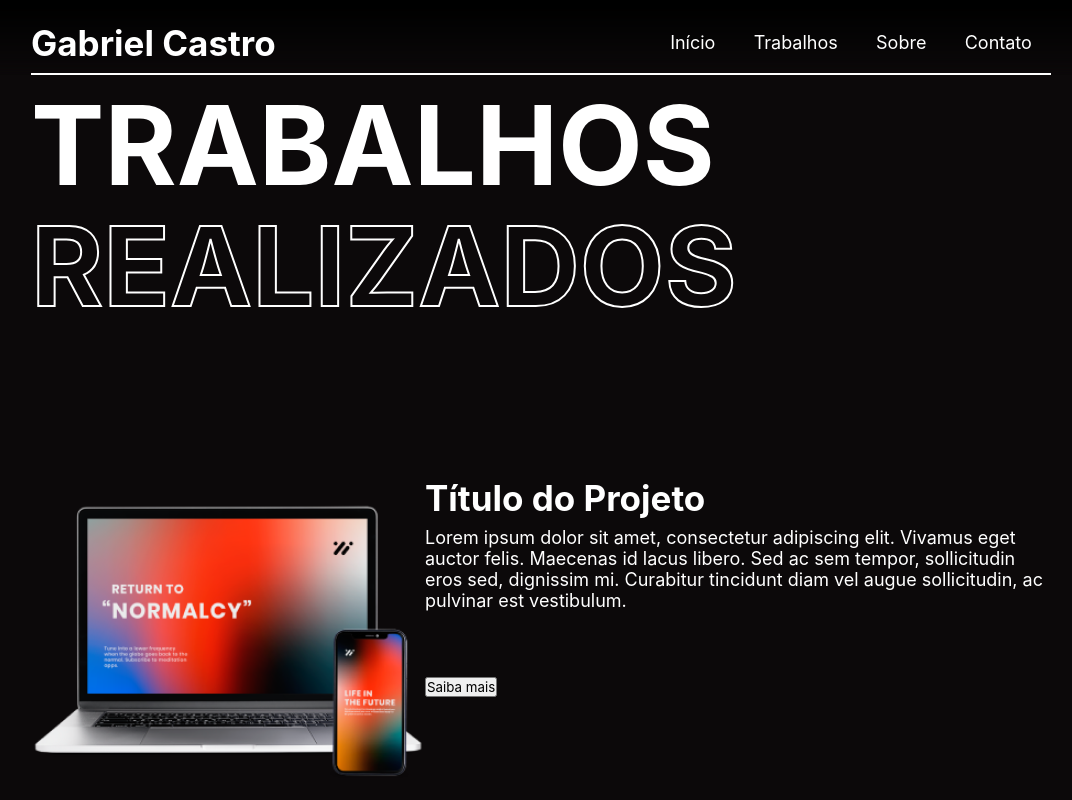
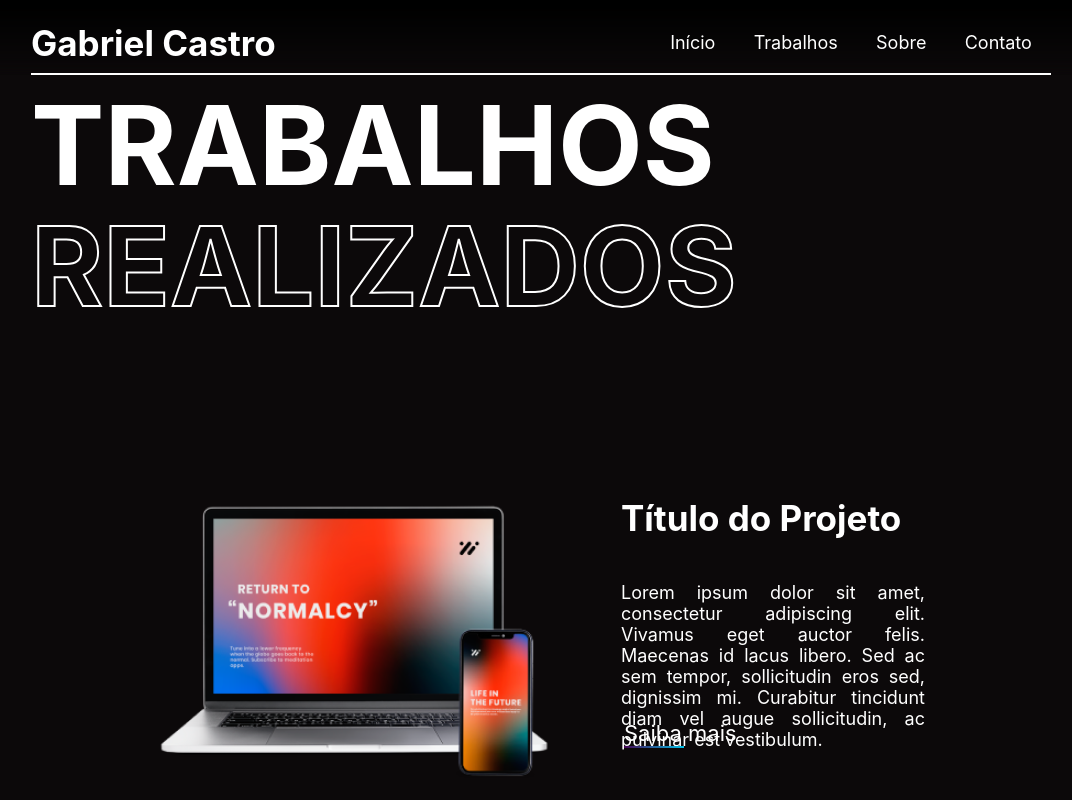
Before and after one commit to GabrielCastro-dev/my-portifolio, a React (Create React App) app: page /works in a window 1280 px wide. Shown: the top 800 px of the page, without its empty margins (99-1171 px from the left). Built offline with nearby package versions, Linux system fonts and the light colour scheme.

Commit message:
prject styling

```diff
--- a/src/components/Project/Project.jsx
+++ b/src/components/Project/Project.jsx
@@ -1,13 +1,16 @@
+import Button from '../Button/Button';
 import './Project.scss';
 
 function Project({image, title, description}) {
     return (
-        <div className="project">
-            <img src={image} alt="Imagem do Projeto" />
-            <div>
-                <h2>{title}</h2>
-                <p>{description}</p>
-                <button>Saiba mais</button>
+        <div className='project-background'>
+            <div className="project">
+                <img src={image} alt="Imagem do Projeto" />
+                <div>
+                    <h2>{title}</h2>
+                    <p>{description}</p>
+                    <Button>Saiba mais</Button>
+                </div>
             </div>
         </div>
     )
--- a/src/components/Project/Project.scss
+++ b/src/components/Project/Project.scss
@@ -1,4 +1,13 @@
+.project-background{
+    width: 100%;
+    height: fit-content;
+    display: flex;
+    justify-content: center;
+
+}
+
 .project{
+    width: 60vw;
     height: 300px;
     margin: 150px 0;
     display: flex;
@@ -7,17 +16,24 @@
     div{
         width: 100%;
         height: 100%;
+        margin-left: 70px;
         position: relative;
+
+        h2{
+            position: absolute;
+            top: 20px;
+        }
 
         p{
             width: 100%;
             position: absolute;
-            top: 50px;
+            top: 105px;
+            text-align: justify;
         }
 
         button{
             position: absolute;
-            top: 200px;
+            top: 240px;
         }
     }
 }
```
